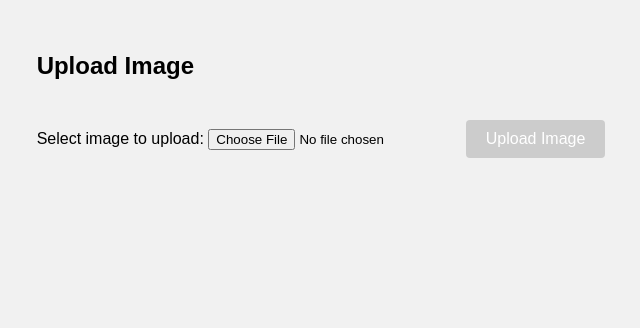
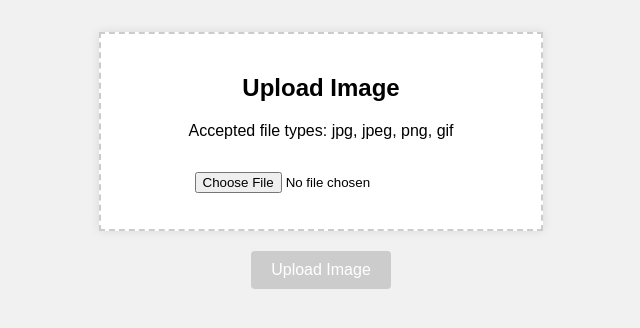
Before and after one commit to toddehalexander/Imgur-Clone, a PHP site: page / in a window 1280 px wide. Shown: the part 48-376 px from the top of the page, without its empty margins (319-959 px from the left). Run offline with PHP 8.4, Linux system fonts and the light colour scheme.

Commit message:
added drag and drop area for upload image, needs sanitization

```diff
--- a/backend/php/css/styles.css
+++ b/backend/php/css/styles.css
@@ -1,4 +1,3 @@
-
 /* Common Styles */
 nav {
   background-color: #333;
@@ -103,5 +102,15 @@ body {
 }
 
 .file-input {
-  margin-top: 10px;
+  margin: 1rem 0;
 }
+
+.file-info {
+  display: center;
+  flex-direction: column;
+  align-items: flex-start;
+}
+
+#no-file-chosen {
+  margin-top: 5px;
+}
--- a/backend/php/index.php
+++ b/backend/php/index.php
@@ -40,8 +40,8 @@ if ($_SERVER["REQUEST_METHOD"] == "POST" && !empty($_FILES['image']['tmp_name'])
 <head>
     <meta charset="UTF-8">
     <meta name="viewport" content="width=device-width, initial-scale=1.0">
+    <title>Upload Image</title>
     <link rel="stylesheet" href="css/styles.css">
-    <title>Upload Image</title>
 </head>
 <body>
 <nav>
@@ -54,17 +54,71 @@ if ($_SERVER["REQUEST_METHOD"] == "POST" && !empty($_FILES['image']['tmp_name'])
     </div>
 </nav>
 
-    <div id="upload-container">
+<div id="drag-drop-container" class="drop-zone">
     <h2>Upload Image</h2>
-        <form action="<?php echo htmlspecialchars($_SERVER["PHP_SELF"]); ?>" method="post" enctype="multipart/form-data">
-            <label for="image" class="file-label">Select image to upload:</label>
-            <input type="file" name="image" id="image" class="file-input">
-            <input type="submit" value="Upload Image" name="submit" class="upload-button">
+    <p>Accepted file types: jpg, jpeg, png, gif</p>
+    <div class="drop-message">
+        <div class="upload-icon"></div>
+        <span id="file-name"></span>
+    </div>
+    <form id="upload-form" action="<?php echo htmlspecialchars($_SERVER["PHP_SELF"]); ?>" method="post" enctype="multipart/form-data">
+    <input type="file" name="image" id="image" class="file-input" accept="image/*">
     </form>
 </div>
 
+    <button id="upload-button" class="upload-button" disabled>Upload Image</button>
+
 <script>
-        document.getElementById('image').addEventListener('change',function(){this.files.length>0&&this.files[0].type.startsWith('image/')?document.querySelector('.upload-button').classList.add('enabled'):document.querySelector('.upload-button').classList.remove('enabled')});
+    const dropZone = document.querySelector('.drop-zone');
+    const input = document.getElementById('image');
+    const form = document.getElementById('upload-form');
+    const uploadButton = document.getElementById('upload-button');
+
+    dropZone.addEventListener('click', () => {
+        input.click();
+    });
+
+    dropZone.addEventListener('dragover', (e) => {
+        e.preventDefault();
+        dropZone.classList.add('drag-over');
+    });
+
+    dropZone.addEventListener('dragleave', () => {
+        dropZone.classList.remove('drag-over');
+    });
+
+    dropZone.addEventListener('drop', (e) => {
+        e.preventDefault();
+        dropZone.classList.remove('drag-over');
+        const file = e.dataTransfer.files[0];
+        input.files = e.dataTransfer.files;
+        handleFileUpload(file);
+    });
+
+    input.addEventListener('change', () => {
+        const file = input.files[0];
+        handleFileUpload(file);
+    });
+
+    function handleFileUpload(file) {
+        if (file.type.startsWith('image/')) {
+            const reader = new FileReader();
+            reader.readAsDataURL(file);
+            reader.onload = () => {
+                uploadButton.classList.add('enabled');
+                uploadButton.removeAttribute('disabled');
+            };
+        } else {
+            alert('Please upload an image file.');
+        }
+    }
+
+    uploadButton.addEventListener('click', () => {
+        form.submit();
+    });
+    input.addEventListener('click', (e) => {
+    e.stopPropagation();
+});
 </script>
 </body>
 </html>
```
Also changed, not shown: backend/php/js/script.js (deleted, +0 -94 lines), backend/php/js/user_gallery.js (deleted). Lines whose indentation alone changed are shown as unchanged.
